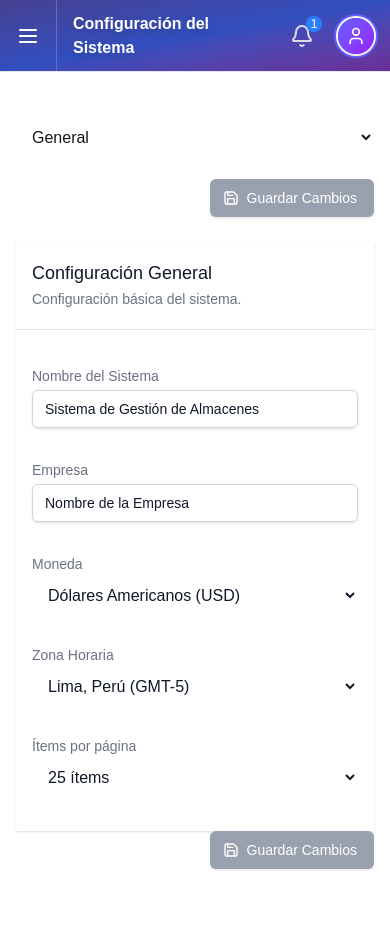
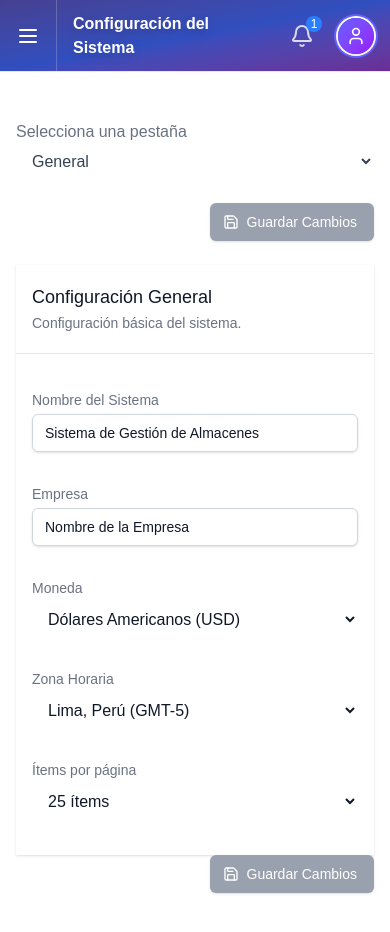
Before and after one commit to gjorwi/sigia, a Next.js app: page /administrador/configuracion in a window 390 px wide. Shown: the top 932 px of the page. Built offline with nearby package versions, Linux system fonts and the light colour scheme.

Commit message:
configuration

```diff
--- a/app/administrador/configuracion/page.jsx
+++ b/app/administrador/configuracion/page.jsx
@@ -393,11 +393,11 @@ const ConfiguracionesPage = () => {
 
       <div className="mt-6">
         <div className="sm:hidden">
-          <label htmlFor="tabs" className="sr-only">Selecciona una pestaña</label>
+          <label htmlFor="tabs" className=" text-gray-500">Selecciona una pestaña</label>
           <select
             id="tabs"
             name="tabs"
-            className="block w-full pl-3 pr-10 py-2 text-base border-gray-300 focus:outline-none focus:ring-indigo-500 focus:border-indigo-500 sm:text-sm rounded-md"
+            className="block w-full pl-3 pr-10 py-2 text-gray-700 text-base border-gray-300 focus:outline-none focus:ring-indigo-500 focus:border-indigo-500 sm:text-sm rounded-md"
             value={activeTab}
             onChange={(e) => setActiveTab(e.target.value)}
           >
```
